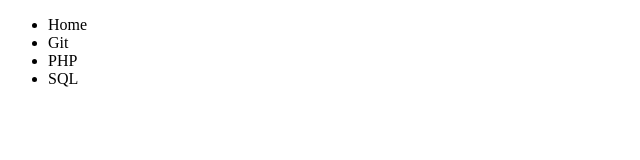
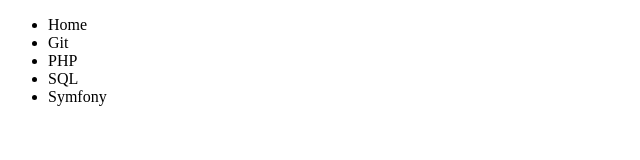
Before and after one commit to CauvinAdr/Git_test_kraken, a plain HTML site: page index.html in a window 1280 px wide. Shown: the full height of the page, 0-640 px from the left. Drawn offline with Linux system fonts and the light colour scheme.

Commit message:
Modification navbar 2

```diff
--- a/index.html
+++ b/index.html
@@ -15,6 +15,7 @@
             <li>Git</li>
             <li>PHP</li>
             <li>SQL</li>
+            <li>Symfony</li>
         </ul>
     </nav>
 </header>
```
